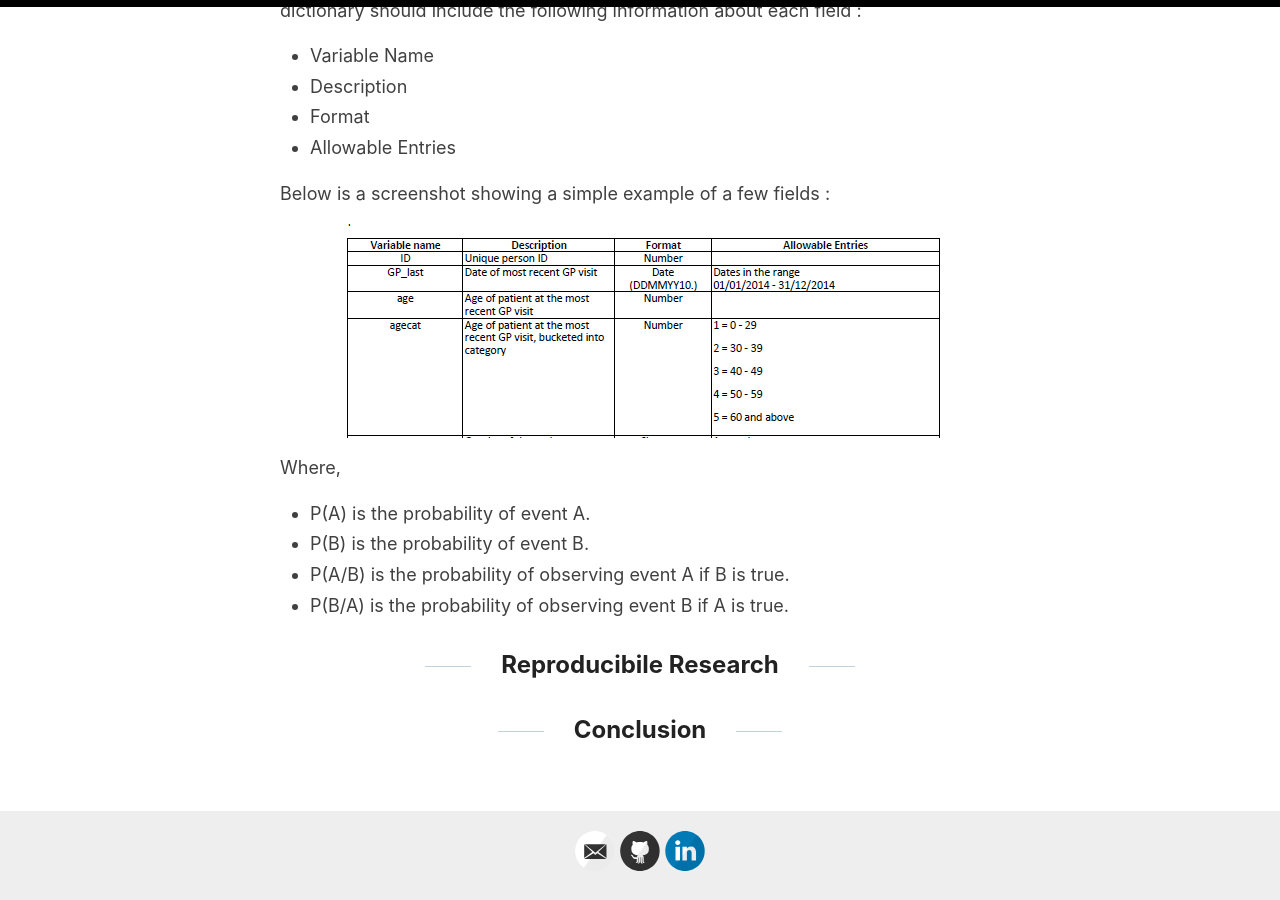
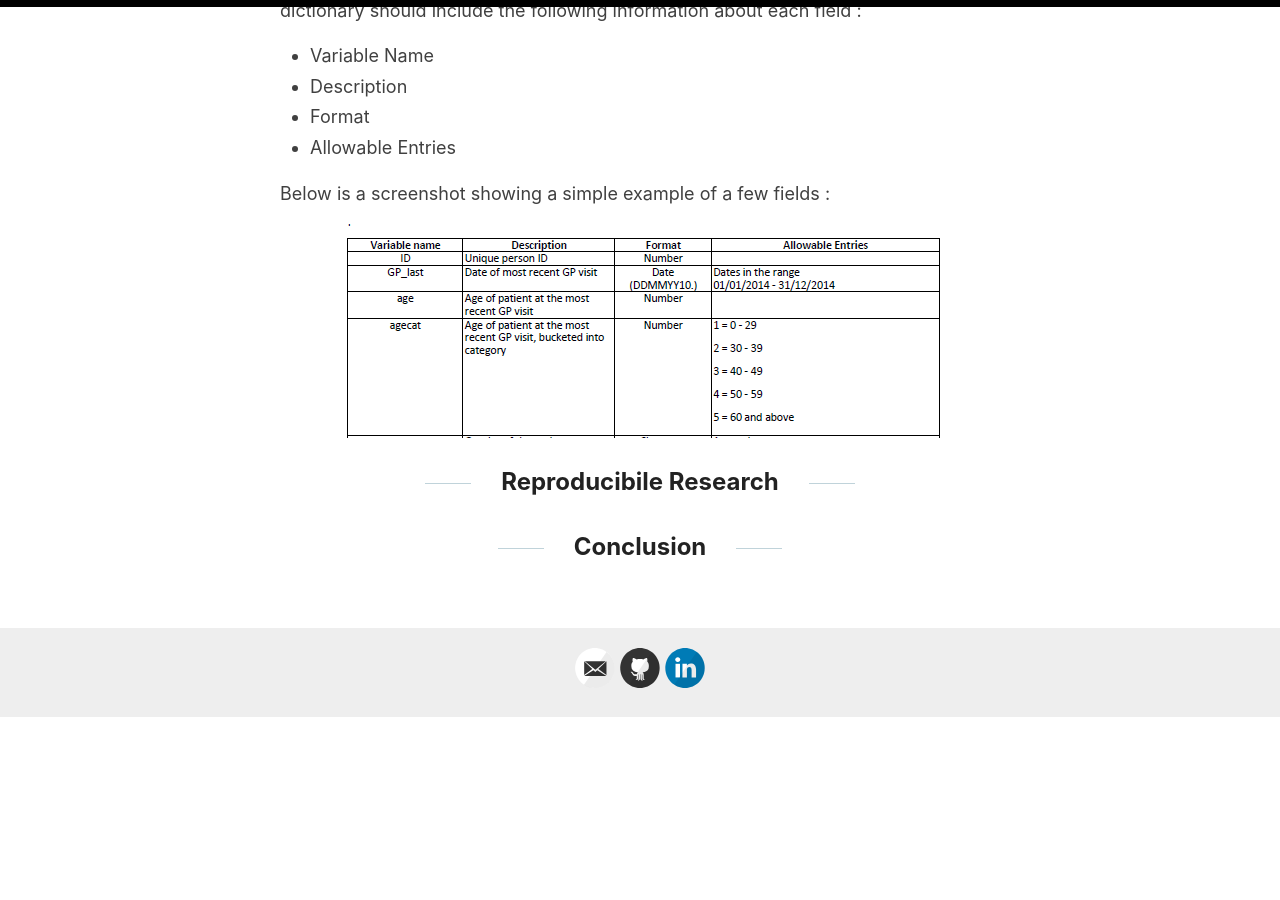
Before and after one commit to Murrkeys/Murrkeys.github.io, a Jekyll site: the page built from _posts/2020-7-30-Data-Management.md, in a window 1280 px wide and 900 px high, scrolled down 1524 px. Built offline with Jekyll 4.4.1, drawn with Linux system fonts in a browser that asks for light colours; after the commit the page ends 2241 px from its top, so only the background shows below that.

Commit message:
Update 2020-7-30-Data-Management.md

```diff
--- a/_posts/2020-7-30-Data-Management.md
+++ b/_posts/2020-7-30-Data-Management.md
@@ -36,12 +36,9 @@ Below is a screenshot showing a simple example of a few fields :
 
 <img src="/images/DM_2.PNG"/>
 
-Where,
-* P(A) is the probability of event A.
-* P(B) is the probability of event B.
-* P(A/B) is the probability of observing event A if B is true.
-* P(B/A) is the probability of observing event B if A is true.
 
 ## Reproducibile Research
 
+
+
 ## Conclusion
```
